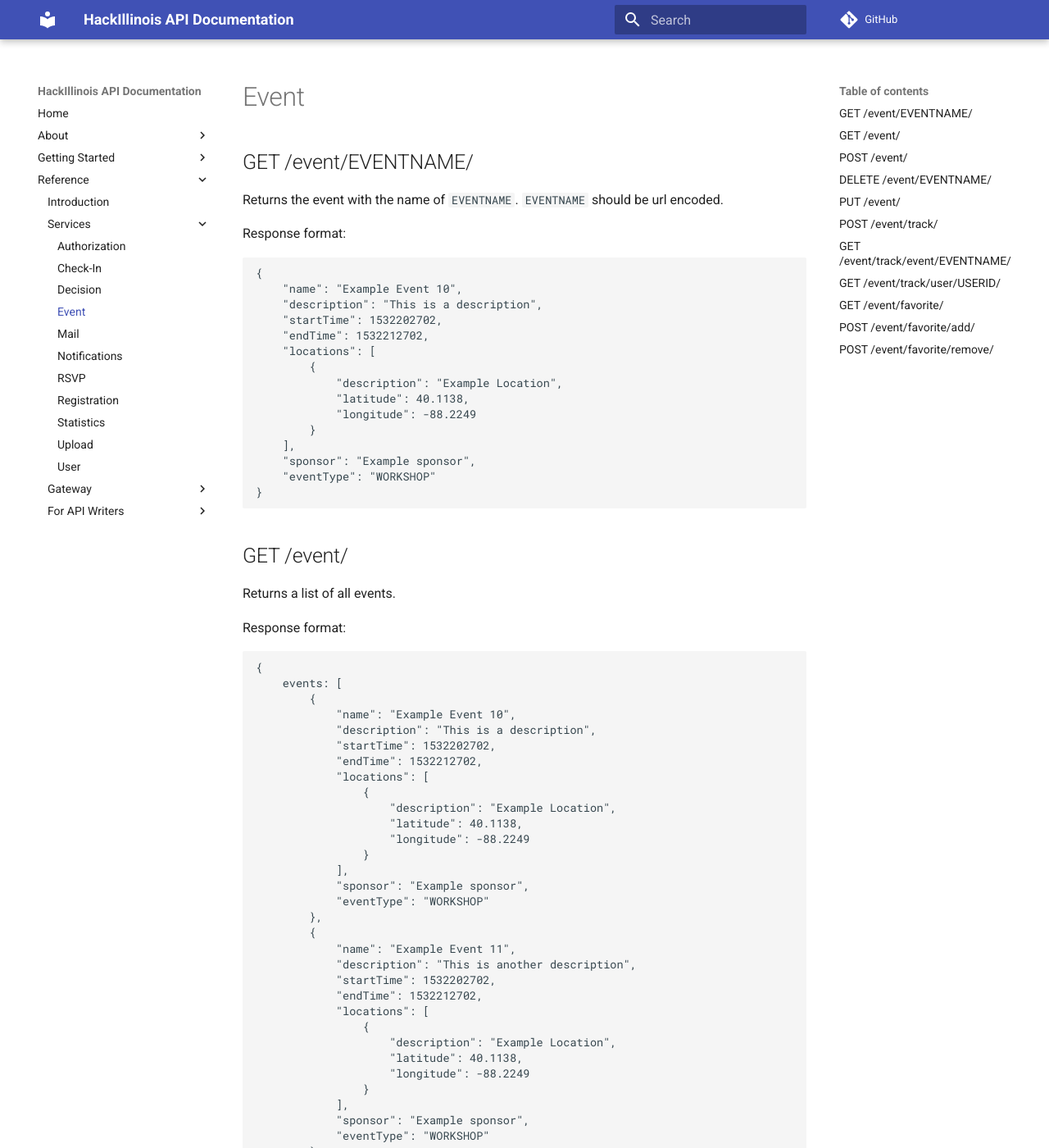
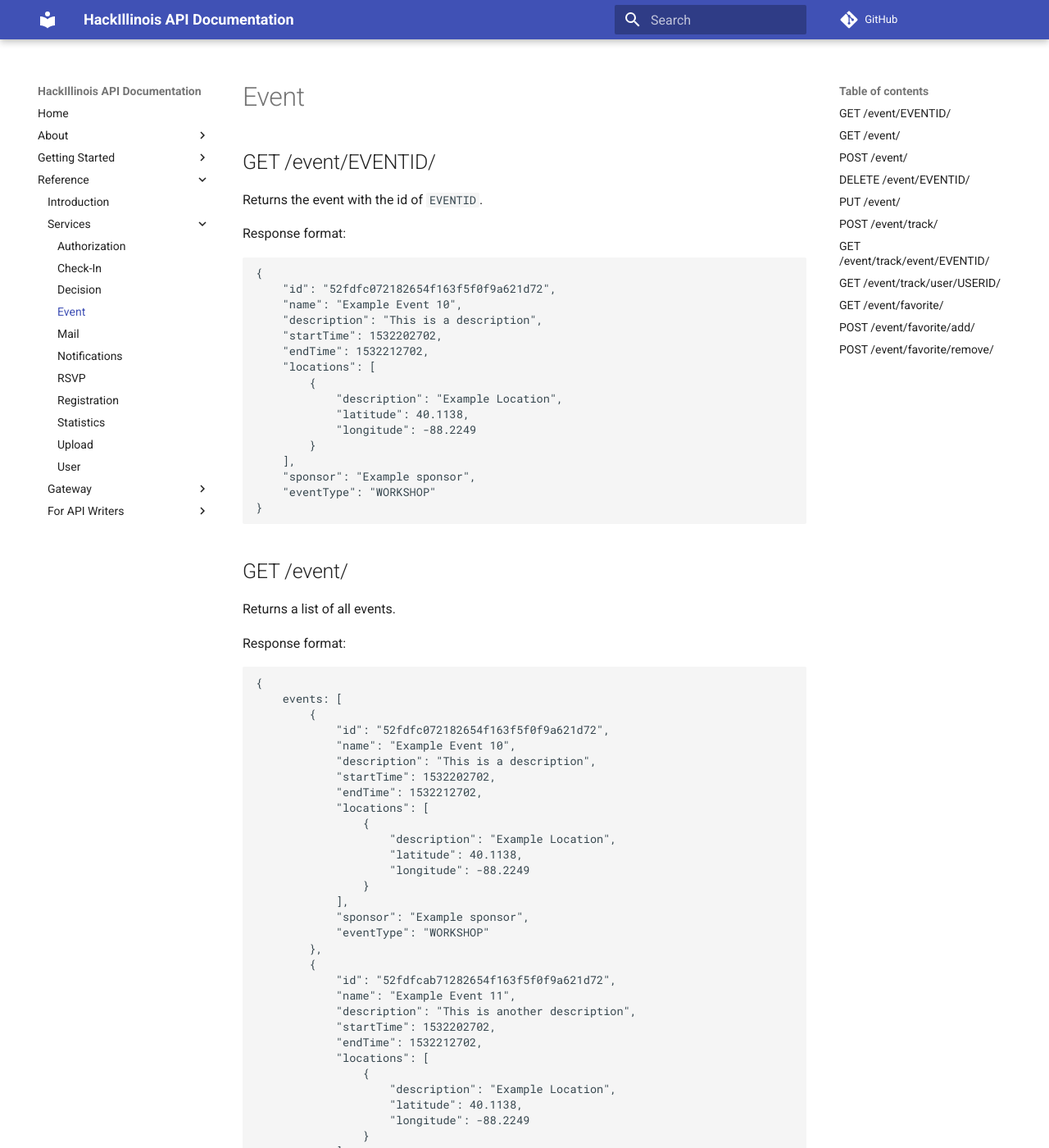
Before and after one commit to HackIllinois/api, an MkDocs documentation site: the page built from documentation/docs/reference/services/Event.md, in a window 1280 px wide and 1400 px high. Shown: the whole window at 82% size. Built offline with MkDocs 1.6.1 and Material for MkDocs 9.7.7, drawn with Linux system fonts in a browser that asks for light colours; comment, search, counter and statistics services are not loaded; some of the changed text lies outside the part shown.

Commit message:
Update event docs

````diff
--- a/documentation/docs/reference/services/Event.md
+++ b/documentation/docs/reference/services/Event.md
@@ -1,14 +1,15 @@
 Event
 =====
 
-GET /event/EVENTNAME/
+GET /event/EVENTID/
 ---------------------
 
-Returns the event with the name of `EVENTNAME`. `EVENTNAME` should be url encoded.
+Returns the event with the id of `EVENTID`.
 
 Response format:
 ```
 {
+	"id": "52fdfc072182654f163f5f0f9a621d72",
 	"name": "Example Event 10",
 	"description": "This is a description",
 	"startTime": 1532202702,
@@ -35,6 +36,7 @@
 {
 	events: [
 		{
+			"id": "52fdfc072182654f163f5f0f9a621d72",
 			"name": "Example Event 10",
 			"description": "This is a description",
 			"startTime": 1532202702,
@@ -50,6 +52,7 @@
 			"eventType": "WORKSHOP"
 		},
 		{
+			"id": "52fdfcab71282654f163f5f0f9a621d72",
 			"name": "Example Event 11",
 			"description": "This is another description",
 			"startTime": 1532202702,
@@ -95,6 +98,7 @@
 Response format:
 ```
 {
+	"id": "52fdfc072182654f163f5f0f9a621d72",
 	"name": "Example Event 10",
 	"description": "This is a description",
 	"startTime": 1532202702,
@@ -111,15 +115,15 @@
 }
 ```
 
-DELETE /event/EVENTNAME/
+DELETE /event/EVENTID/
 -----------
 
-Endpoint to delete an event with name `EVENTNAME`. `EVENTNAME` should be url encoded.
-It removes the `EVENTNAME` from the event trackers, and every user's tracker.
+Endpoint to delete an event with name `EVENTID`. It removes the `EVENTID` from the event trackers, and every user's tracker.
 
 Response format:
 ```
 {
+	"id": "52fdfc072182654f163f5f0f9a621d72",
 	"name": "Example Event 10",
 	"description": "This is a description",
 	"startTime": 1532202702,
@@ -139,11 +143,12 @@
 PUT /event/
 ----------
 
-Updates the event with the name specified in the `name` field of the request. Returns the updated event.
+Updates the event with the id specified in the `id` field of the request. Returns the updated event.
 
 Request format:
 ```
 {
+	"id": "52fdfc072182654f163f5f0f9a621d72",
 	"name": "Example Event 10",
 	"description": "This is a description",
 	"startTime": 1532202702,
@@ -163,6 +168,7 @@
 Response format:
 ```
 {
+	"id": "52fdfc072182654f163f5f0f9a621d72",
 	"name": "Example Event 10",
 	"description": "This is a description",
 	"startTime": 1532202702,
@@ -187,7 +193,7 @@
 Request format:
 ```
 {
-	"eventName": "Example Event",
+	"eventId": "52fdfc072182654f163f5f0f9a621d72",
 	"userId": "github0000001"
 }
 ```
@@ -196,7 +202,7 @@
 ```
 {
 	"eventTracker": {
-		"eventName": "Example Event",
+		"eventId": "52fdfc072182654f163f5f0f9a621d72",
 		"users": [
 			"github0000001",
 		]
@@ -204,21 +210,21 @@
 	"userTracker": {
 		"userId": "github0000001",
 		"events": [
-			"Example Event"
+			"52fdfc072182654f163f5f0f9a621d72"
 		]
 	}
 }
 ```
 
-GET /event/track/event/EVENTNAME/
+GET /event/track/event/EVENTID/
 ---------------------------------
 
-Returns the tracker for the event with the name `EVENTNAME`.
+Returns the tracker for the event with the id `EVENTID`.
 
 Response format:
 ```
 {
-	"eventName": "Example Event",
+	"eventId": "52fdfc072182654f163f5f0f9a621d72",
 	"users": [
 		"github0000001",
 	]
@@ -235,7 +241,7 @@
 {
 	"userId": "github0000001",
 	"events": [
-		"Example Event"
+		"52fdfc072182654f163f5f0f9a621d72"
 	]
 }
 ```
@@ -250,8 +256,8 @@
 {
 	"id": "github001",
 	"events": [
-		"Example Event 1",
-		"Example Event 2"
+		"52fdfc072182654f163f5f0f9a621d72",
+		"34edfc072182654f163f5f0f9a621d72"
 	]
 }
 ```
@@ -264,7 +270,7 @@
 Request format:
 ```
 {
-	"eventName": "Example Event",
+	"eventId": "52fdfc072182654f163f5f0f9a621d72"
 }
 ```
 
@@ -273,9 +279,8 @@
 {
 	"id": "github001",
 	"events": [
-		"Example Event",
-		"Example Event 1",
-		"Example Event 2"
+		"52fdfc072182654f163f5f0f9a621d72",
+		"34dffc072182654f163f5f0f9a621d72"
 	]
 }
 ```
@@ -288,7 +293,7 @@
 Request format:
 ```
 {
-	"eventName": "Example Event 1",
+	"eventId": "52fdfc072182654f163f5f0f9a621d72",
 }
 ```
 
@@ -297,7 +302,7 @@
 {
 	"id": "github001",
 	"events": [
-		"Example Event 2"
+		"52fdfc072182654f163f5f0f9a621d72"
 	]
 }
 ```
````
